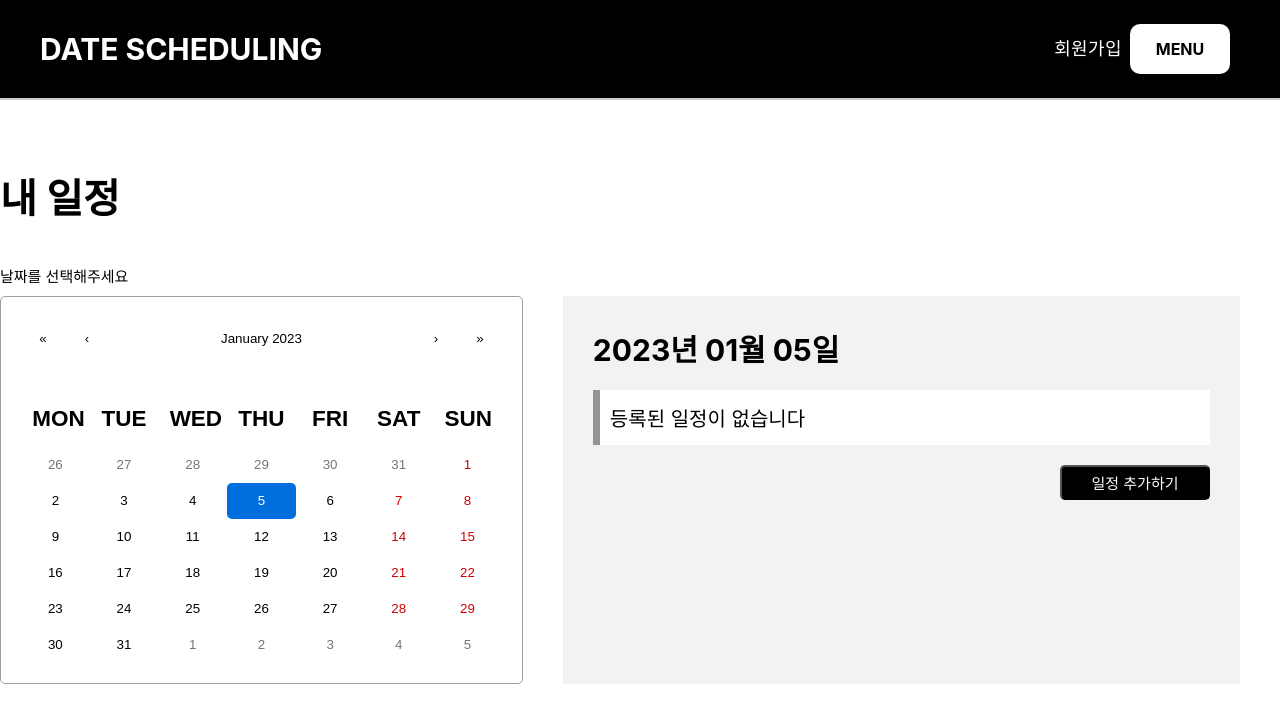
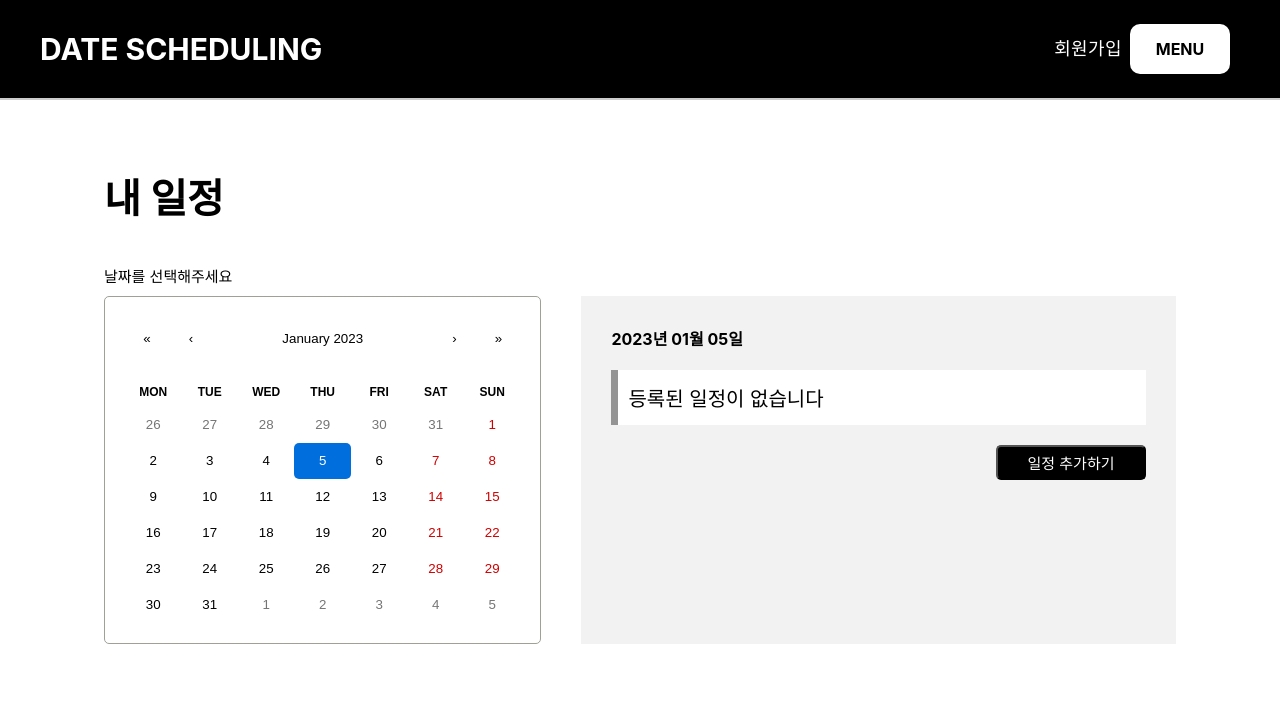
Before and after one commit to YounSoyoung/date_scheduling_Front, a React (Create React App) app: page /newcourse/1 in a window 1280 px wide. Shown: the top 722 px of the page. Built offline with nearby package versions, Linux system fonts and the light colour scheme.

Commit message:
일정 등록 CSS

```diff
--- a/src/css/NewDateCourse.css
+++ b/src/css/NewDateCourse.css
@@ -23,3 +23,10 @@
 
     font-size: 15px;
 }
+
+.wrapperDateCourse{
+    width: 90%;
+    margin: 0 auto;
+    padding-left: 40px;
+    box-sizing: border-box;
+}
--- a/src/pages/NewDateCourse.js
+++ b/src/pages/NewDateCourse.js
@@ -98,7 +98,7 @@ const NewDateCourse = () => {
 
     return (
         <>
-            <div className="wrapper">
+            <div className="wrapperDateCourse">
                 <h5 style={{fontSize: 40, marginBottom: 40}}>내 일정</h5>
                 <div style={{fontSize: 15}}>날짜를 선택해주세요</div>
                 <div className="courseBox">
```
